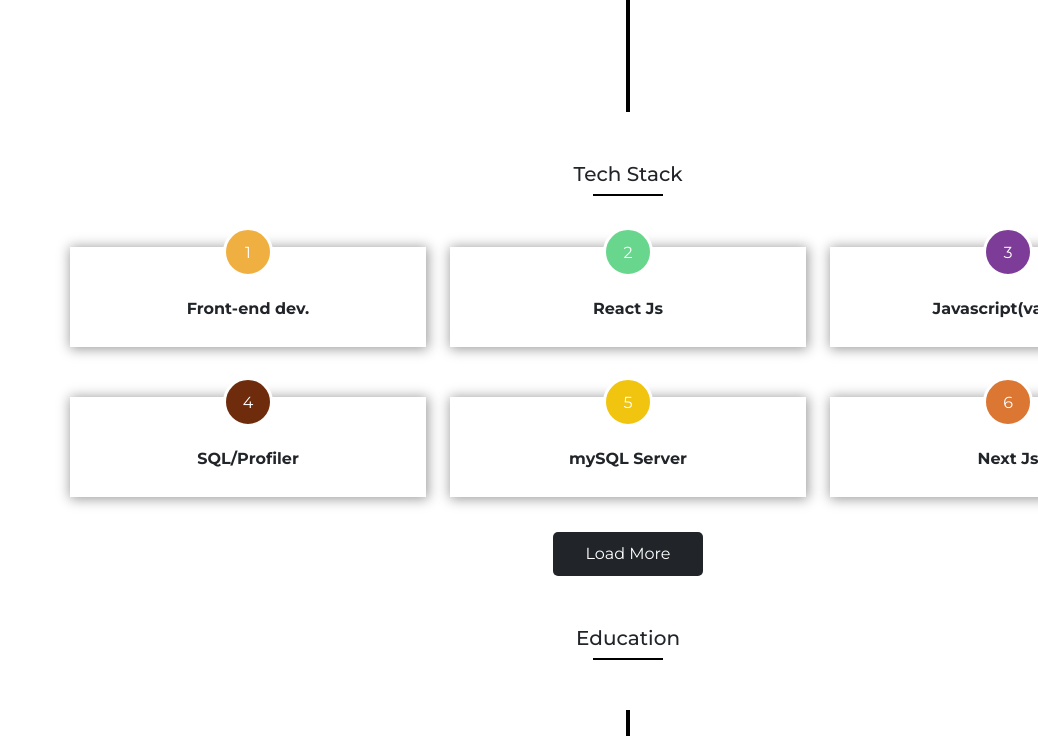
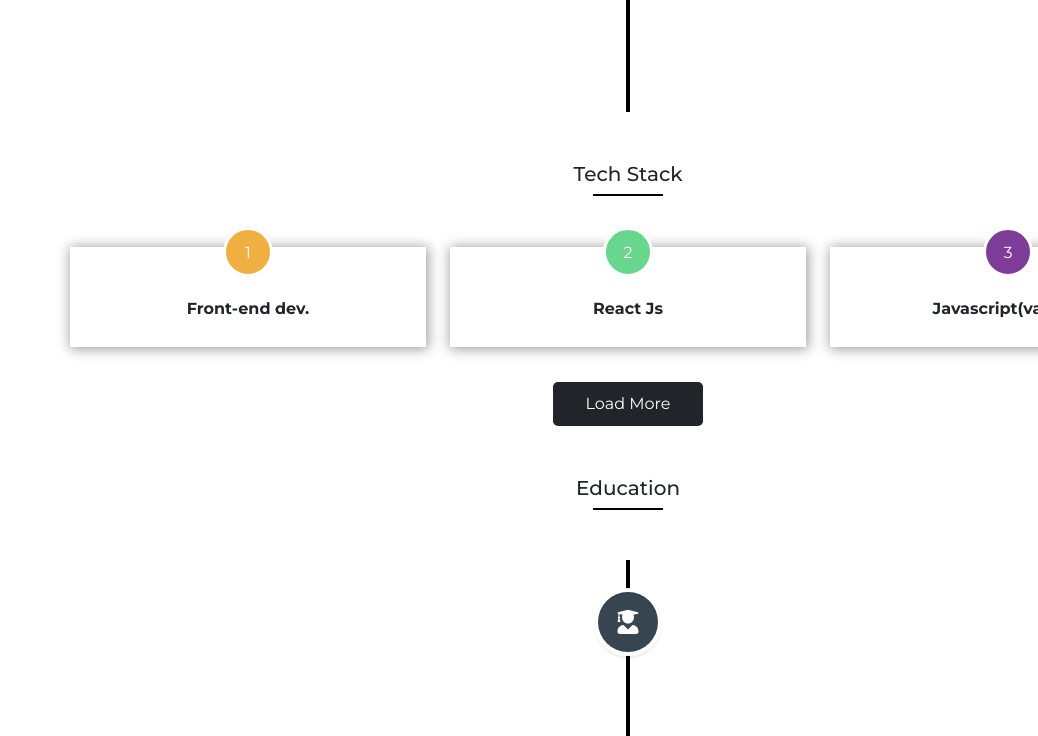
Before and after one commit to Emmychriss/portfolioRebrand, a React (Create React App) app: page / in a window 1280 px wide. Shown: the part 1754-2490 px from the top of the page, without its empty margins (242-1280 px from the left). Built offline with nearby package versions, Linux system fonts and the light colour scheme.

Commit message:
reduced open tech stack number on page load

```diff
--- a/src/Components/TechStack/TechStack.js
+++ b/src/Components/TechStack/TechStack.js
@@ -45,7 +45,7 @@ const TechStack = () => {
       color: "#AF7AC5",
     },
   ];
-  const [loadMoreTechStack, setLoadMoreTechStack] = useState(6);
+  const [loadMoreTechStack, setLoadMoreTechStack] = useState(3);
   const loadMore = () => {
     setLoadMoreTechStack((prev) => prev + 3);
   };
```
